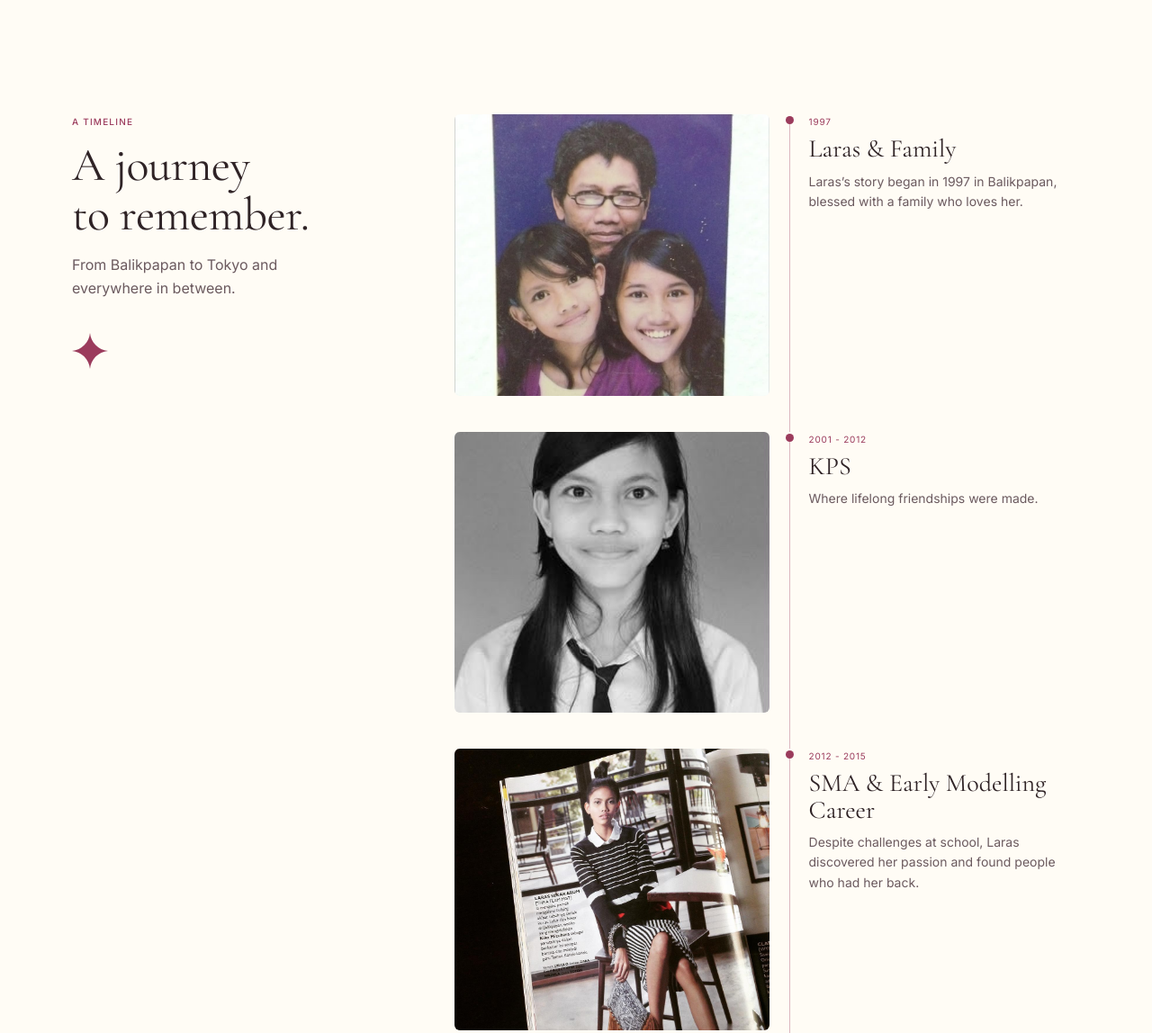
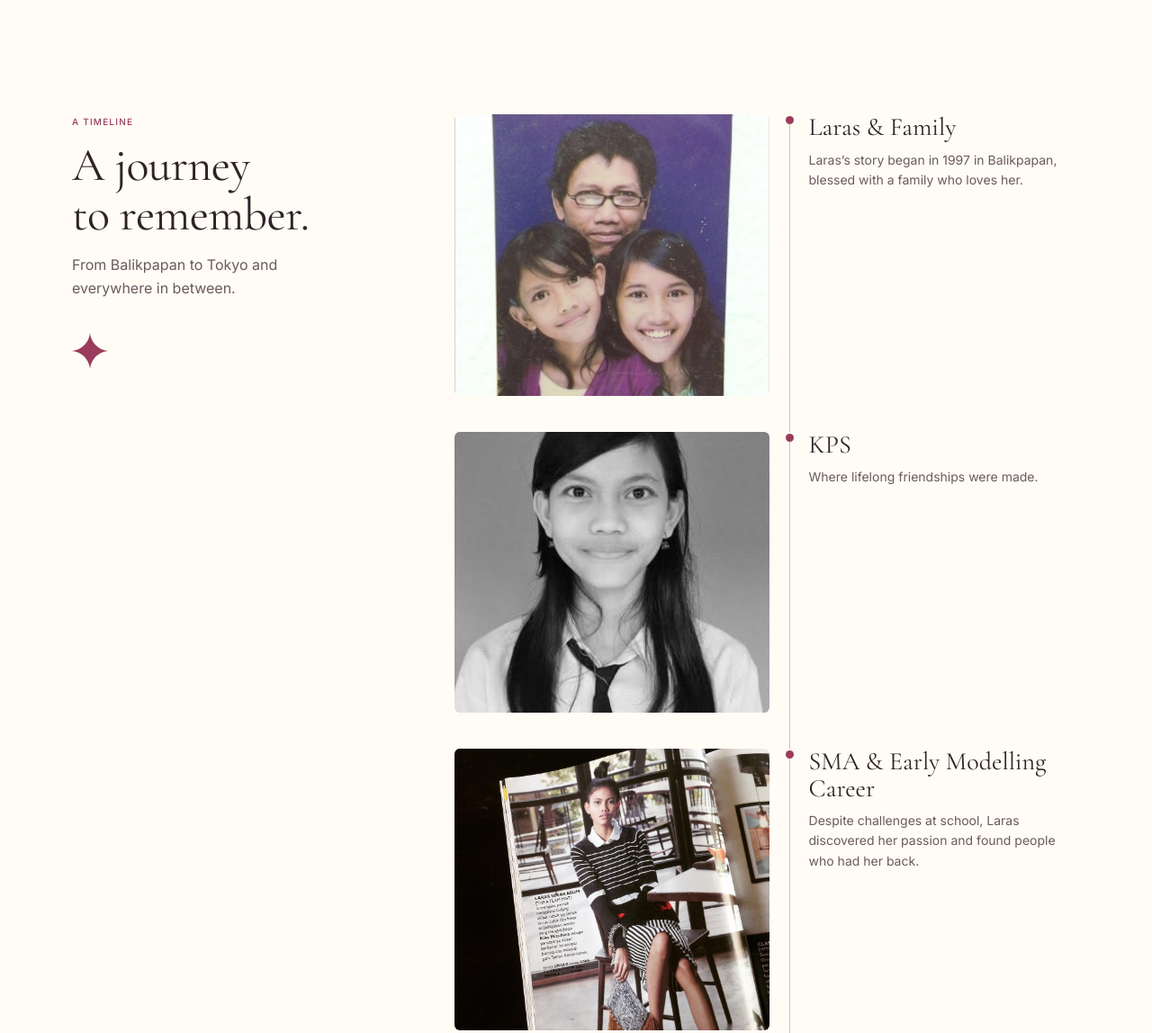
Before and after one commit to nadiamayangputri/laras-bridal-shower, a plain HTML site: page index.html in a window 1280 px wide. Shown: the part 740-1888 px from the top of the page at 90% size. Drawn offline with nearby package versions, Linux system fonts and the light colour scheme.

Commit message:
remove year from timeline item

```diff
--- a/css/styles.css
+++ b/css/styles.css
@@ -354,13 +354,6 @@ button { font: inherit; color: inherit; }
 
 .timeline__item:hover .timeline__img { filter: brightness(1.08); }
 .timeline__item:hover .timeline__title { color: var(--color-plum); }
-
-.timeline__time {
-  margin-bottom: 8px;
-  color: var(--color-plum);
-  font-size: 10px;
-  letter-spacing: 0.08em;
-}
 
 .timeline__title {
   margin-bottom: 10px;
--- a/index.html
+++ b/index.html
@@ -74,7 +74,6 @@
           <li class="timeline__item" id="1-childhood-and-family">
             <img class="timeline__img" src="assets/images/timeline/1-childhood-and-family/572235660_18538641661062929_3884221734392529437_n.jpg" alt="Laras" loading="lazy" width="400" height="300">
             <div class="timeline__body">
-              <p class="timeline__time">1997</p>
               <h3 class="timeline__title">Laras & Family</h3>
               <button class="timeline__open" type="button" data-images="
                 assets/images/timeline/1-childhood-and-family/572235660_18538641661062929_3884221734392529437_n.jpg,
@@ -95,7 +94,6 @@
           <li class="timeline__item" id="2-kps">
             <img class="timeline__img" src="assets/images/timeline/2-kps/Laras%20keci.jpeg" alt="KPS" loading="lazy" width="400" height="300">
             <div class="timeline__body">
-              <p class="timeline__time">2001 - 2012</p>
               <h3 class="timeline__title">KPS</h3>
               <button class="timeline__open" type="button" data-images="
                 assets/images/timeline/2-kps/Laras%20keci.jpeg,
@@ -149,7 +147,6 @@
           <li class="timeline__item" id="3-sma">
             <img class="timeline__img" src="assets/images/timeline/3-sma/632366193_18562780264062929_8837622828094364414_n.jpg" alt="SMA &amp; early modelling career" loading="lazy" width="400" height="300">
             <div class="timeline__body">
-              <p class="timeline__time">2012 - 2015</p>
               <h3 class="timeline__title">SMA & Early Modelling Career</h3>
               <button class="timeline__open" type="button" data-images="
                 assets/images/timeline/3-sma/623299353_18555316108062929_8516996991308247940_n.jpg,
@@ -162,7 +159,6 @@
           <li class="timeline__item" id="4-modelling">
             <img class="timeline__img" src="assets/images/timeline/4-modelling/626409367_18404308735130850_8385504026940058000_n.jpg" alt="Modelling" loading="lazy" width="400" height="300">
             <div class="timeline__body">
-              <p class="timeline__time"></p>
               <h3 class="timeline__title">Modelling</h3>
               <button class="timeline__open" type="button" data-images="
                 assets/images/timeline/4-modelling/624872659_18360327238160674_7086169662827485665_n.jpg,
@@ -179,7 +175,6 @@
           <li class="timeline__item" id="5-jakarta">
             <img class="timeline__img" src="assets/images/timeline/5-jakarta/Photo%203.jpg" alt="Life in Jakarta" loading="lazy" width="400" height="300">
             <div class="timeline__body">
-              <p class="timeline__time"></p>
               <h3 class="timeline__title">Life in Jakarta</h3>
               <button class="timeline__open" type="button" data-images="
                 assets/images/timeline/5-jakarta/20161222_134005.jpg,
@@ -218,7 +213,6 @@
           <li class="timeline__item" id="6-japan">
             <img class="timeline__img" src="assets/images/timeline/6-japan/20260112_192109.jpg" alt="Japan" loading="lazy" width="400" height="300">
             <div class="timeline__body">
-              <p class="timeline__time">2022</p>
               <h3 class="timeline__title">Life in Japan</h3>
               <button class="timeline__open" type="button" data-images="
                 assets/images/timeline/6-japan/20260112_192109.jpg,
@@ -233,7 +227,6 @@
           <li class="timeline__item" id="7-yoga-journey">
             <img class="timeline__img" src="assets/images/timeline/7-yoga-journey/504343984_18512882059062929_3672593356925003337_n.jpg" alt="Yoga Journey" loading="lazy" width="400" height="300">
             <div class="timeline__body">
-              <p class="timeline__time">2022</p>
               <h3 class="timeline__title">Yoga Journey</h3>
               <button class="timeline__open" type="button" data-images="
                 assets/images/timeline/7-yoga-journey/504343984_18512882059062929_3672593356925003337_n.jpg,
@@ -253,7 +246,6 @@
           <li class="timeline__item" id="8-laras-and-akin">
             <img class="timeline__img" src="assets/images/timeline/8-laras-and-akin/Akin%20%2B%20Om%20Satrono.jpeg" alt="Laras &amp; Akin" loading="lazy" width="400" height="300">
             <div class="timeline__body">
-              <p class="timeline__time">2026</p>
               <h3 class="timeline__title">Laras & Akin</h3>
               <button class="timeline__open" type="button" data-images="
                 assets/images/timeline/8-laras-and-akin/Akin%20%2B%20Om%20Satrono.jpeg,
```
